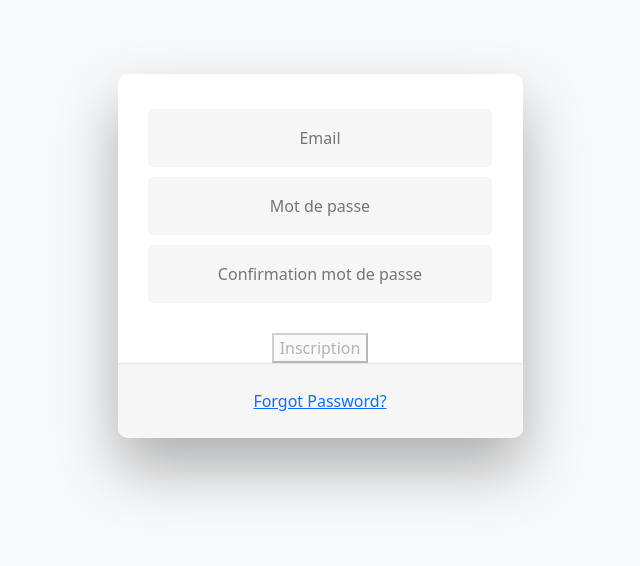
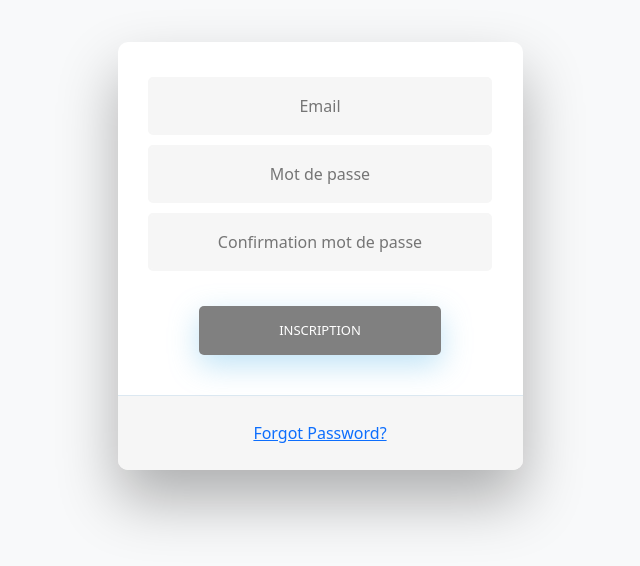
Before and after one commit to Samuel-Brr/ToDoList-V2---MEAN-Stack, an Angular app in the folder frontend/: page /inscription in a window 1280 px wide. Shown: the part 144-710 px from the top of the page, without its empty margins (320-960 px from the left). Built offline with nearby package versions, Linux system fonts and the light colour scheme.

Commit message:
styling du bouton inscription

```diff
--- a/frontend/src/app/auth.store.ts
+++ b/frontend/src/app/auth.store.ts
@@ -46,7 +46,7 @@ export class AuthStore {
 
 
     login(email:string, password:string): Observable<User> {
-        return this.http.post<User>("/api/login", {email, password})
+        return this.http.post<User>("http://localhost:3000/connexion", {email, password})
             .pipe(
                 tap(user => {
                     this.subject.next(user);
--- a/frontend/src/app/component/inscription/inscription.component.scss
+++ b/frontend/src/app/component/inscription/inscription.component.scss
@@ -55,7 +55,7 @@ h2.active {
 
 /* FORM TYPOGRAPHY*/
 
-input[type=button], input[type=submit], input[type=reset]  {
+button  {
   background-color: #56baed;
   border: none;
   color: white;
@@ -77,11 +77,11 @@ input[type=button], input[type=submit], input[type=reset]  {
   transition: all 0.3s ease-in-out;
 }
 
-input[type=button]:hover, input[type=submit]:hover, input[type=reset]:hover  {
+button:hover{
   background-color: #39ace7;
 }
 
-input[type=button]:active, input[type=submit]:active, input[type=reset]:active  {
+button:active{
   -moz-transform: scale(0.95);
   -webkit-transform: scale(0.95);
   -o-transform: scale(0.95);
@@ -122,3 +122,7 @@ input[type=text]:placeholder {
 #passwordconfirm{
   margin-bottom: 30px;
 }
+
+button:disabled{
+  background-color: gray;
+}
```
